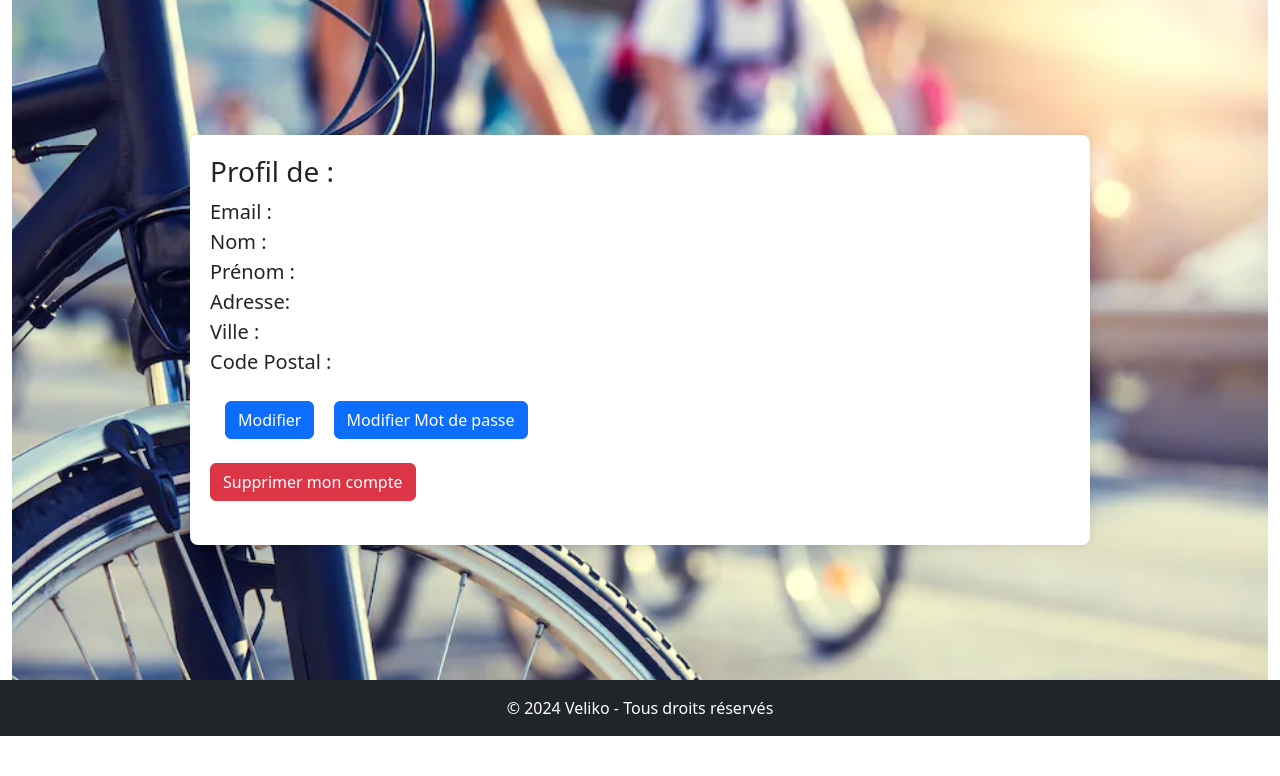
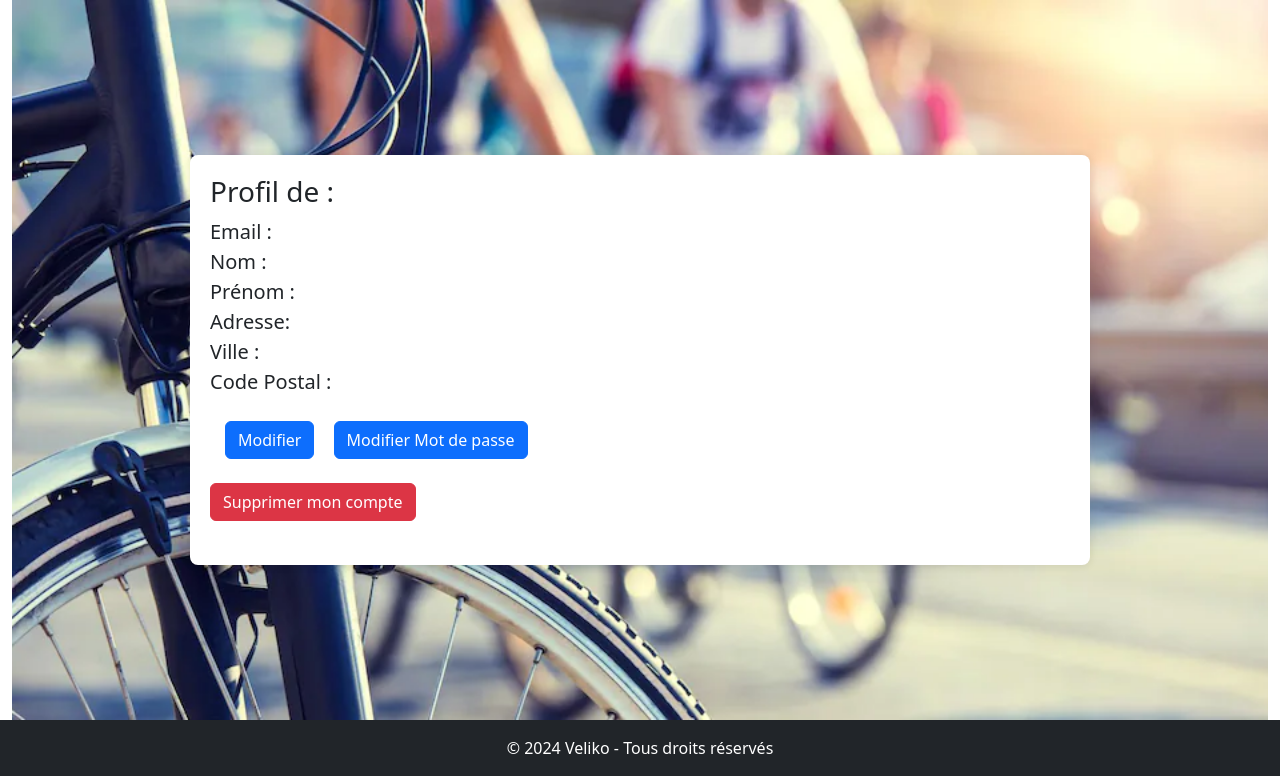
Before and after one commit to ort-montreuil/BTS-SIO-G3-2025-VELIKO-Web, a Symfony app: template templates/user/profile.html.twig in a window 1280 px wide. Shown: the part 100-876 px from the top of the page. Before the commit the page ends 836 px from the top, so only its background shows below. Run offline with Twig, Linux system fonts and the light colour scheme; the template is opened without the code that fills it, so the values that code supplies are empty; style sheets or scripts are compiled from the project's sources; some libraries are stand-ins or nearby versions.

Commit message:
profil html

```diff
--- a/templates/user/profile.html.twig
+++ b/templates/user/profile.html.twig
@@ -19,7 +19,7 @@
             justify-content: center; /* Centrer les éléments horizontalement */
             align-items: center; /* Centrer les éléments verticalement */
             flex-wrap: wrap; /* Permet aux éléments de se réorganiser sur plusieurs lignes si nécessaire */
-            height: 85vh; /* Utiliser toute la hauteur de la page */
+            height: 90vh; /* Utiliser toute la hauteur de la page */
             padding: 20px;
             box-sizing: border-box;
             background: url('{{ asset('image/velo-cyclisme-cyclistes.webp') }}') center center no-repeat; /* L'image en fond */
```
